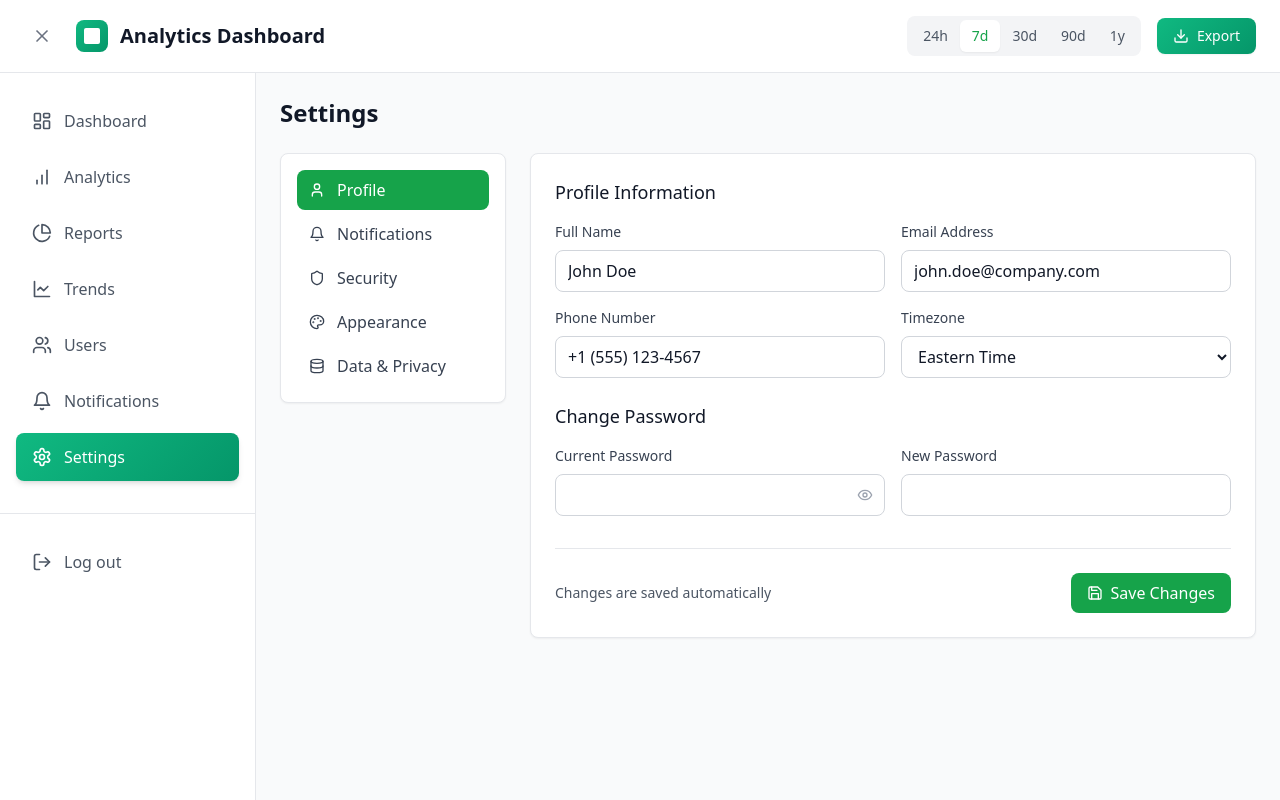
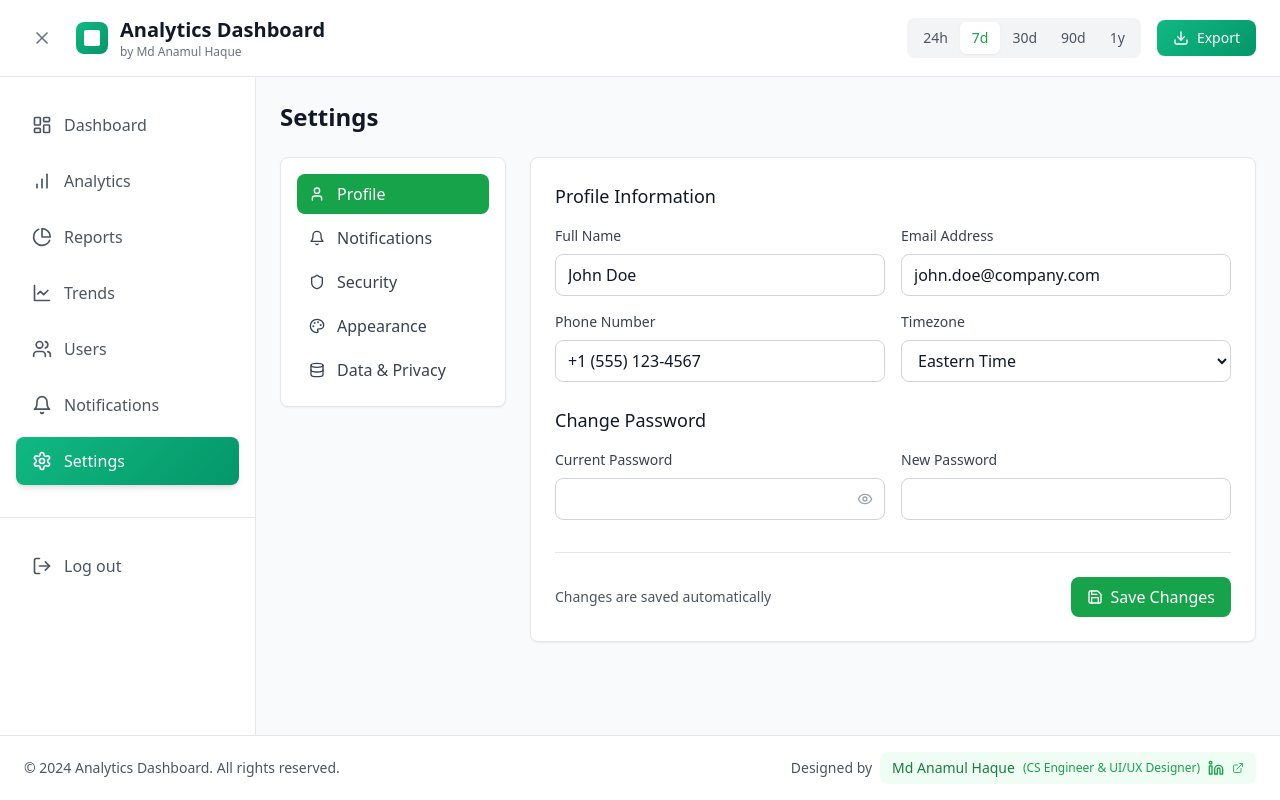
Before and after one commit to Anamulc211001/Green_Dashboard, a React (Vite) app: page /settings in a window 1280 px wide. Built offline with nearby package versions, Linux system fonts and the light colour scheme.

Commit message:
Add Designer Credit with LinkedIn Profile

```diff
--- a/src/App.tsx
+++ b/src/App.tsx
@@ -9,6 +9,7 @@ import Notifications from './pages/Notifications';
 import Settings from './pages/Settings';
 import Sidebar from './components/Sidebar';
 import Header from './components/Header';
+import Footer from './components/Footer';
 import { DashboardProvider } from './context/DashboardContext';
 import { TimeRange } from './types';
 
@@ -19,7 +20,7 @@ function App() {
   return (
     <DashboardProvider>
       <Router>
-        <div className="min-h-screen bg-gray-50 text-gray-900 flex flex-col">
+        <div className="min-h-screen bg-white text-gray-900 flex flex-col">
           <Header
             sidebarOpen={sidebarOpen}
             setSidebarOpen={setSidebarOpen}
@@ -40,6 +41,7 @@ function App() {
               </Routes>
             </main>
           </div>
+          <Footer />
         </div>
       </Router>
     </DashboardProvider>
--- /dev/null
+++ b/src/components/Footer.tsx
@@ -0,0 +1,33 @@
+import React from 'react';
+import { Linkedin, ExternalLink } from 'lucide-react';
+
+const Footer: React.FC = () => {
+  return (
+    <footer className="bg-white border-t border-gray-200 mt-auto">
+      <div className="max-w-7xl mx-auto px-6 py-4">
+        <div className="flex items-center justify-between">
+          <div className="flex items-center gap-2 text-sm text-gray-600">
+            <span>© 2024 Analytics Dashboard. All rights reserved.</span>
+          </div>
+
+          <div className="flex items-center gap-2 text-sm">
+            <span className="text-gray-600">Designed by</span>
+            <a
+              href="https://www.linkedin.com/in/md-anamul-haque-shakib/"
+              target="_blank"
+              rel="noopener noreferrer"
+              className="flex items-center gap-2 px-3 py-1.5 bg-green-50 hover:bg-green-100 text-green-700 rounded-lg transition-colors group"
+            >
+              <span className="font-medium">Md Anamul Haque</span>
+              <span className="text-xs text-green-600">(CS Engineer & UI/UX Designer)</span>
+              <Linkedin size={16} className="text-green-600 group-hover:text-green-700" />
+              <ExternalLink size={12} className="text-green-500 group-hover:text-green-600" />
+            </a>
+          </div>
+        </div>
+      </div>
+    </footer>
+  );
+};
+
+export default Footer;
--- a/src/components/Header.tsx
+++ b/src/components/Header.tsx
@@ -30,7 +30,10 @@ const Header: React.FC<HeaderProps> = ({
             <div className="w-8 h-8 bg-gradient-green rounded-lg flex items-center justify-center">
               <div className="w-4 h-4 bg-white rounded-sm"></div>
             </div>
-            <h1 className="text-xl font-bold text-gray-900">Analytics Dashboard</h1>
+            <div>
+              <h1 className="text-xl font-bold text-gray-900">Analytics Dashboard</h1>
+              <p className="text-xs text-gray-500">by Md Anamul Haque</p>
+            </div>
           </div>
         </div>
 
```
